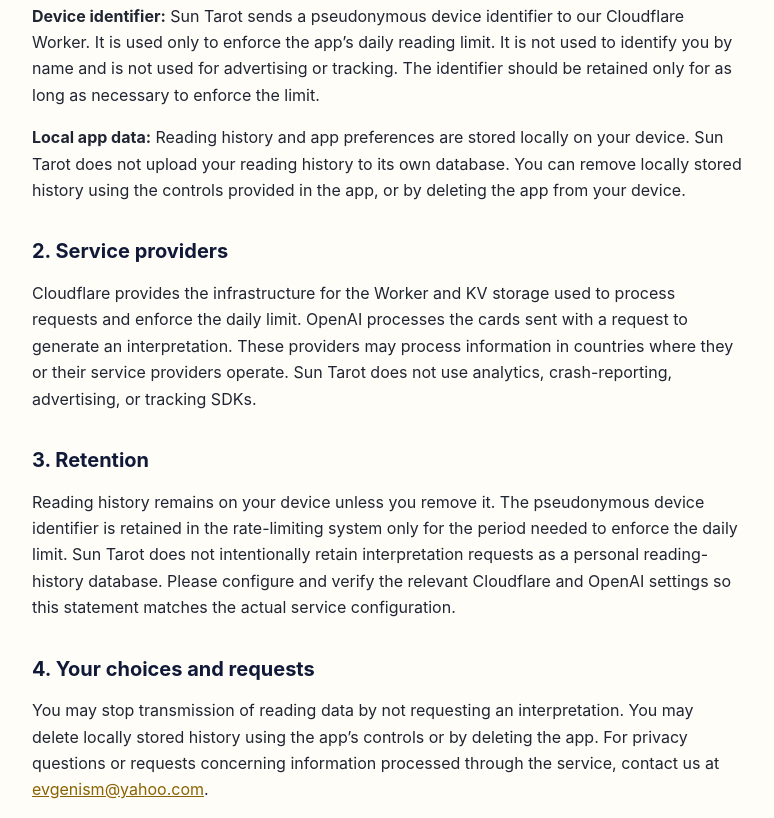
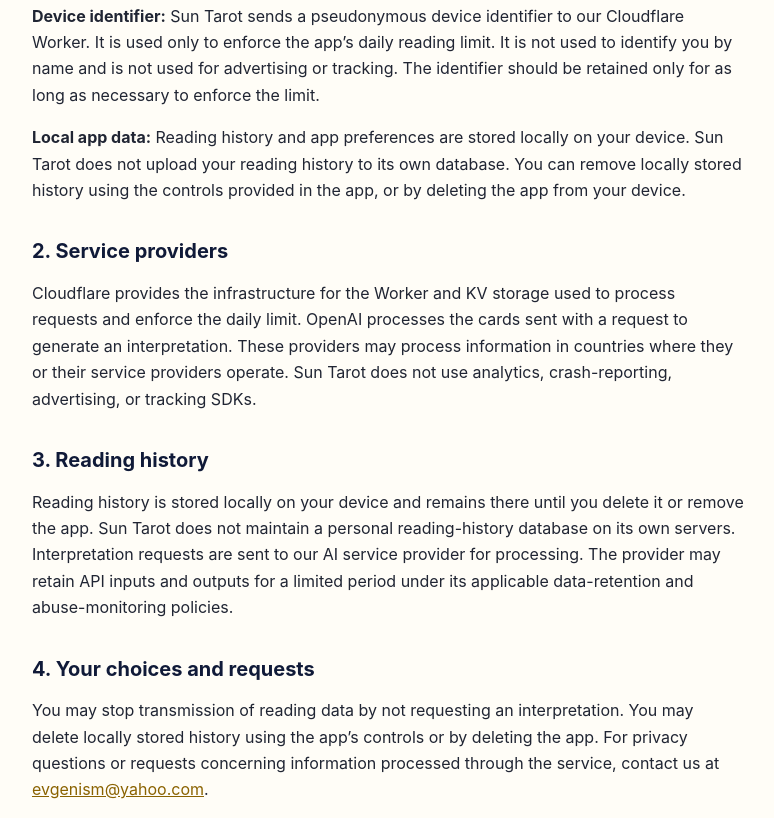
Before and after one commit to evgeni-manchev/sun-tarot-support, a plain HTML site: page privacy.html in a window 1280 px wide. Shown: the part 426-1244 px from the top of the page, without its empty margins (252-1026 px from the left). Drawn offline with Linux system fonts and the light colour scheme.

Commit message:
Update privacy.html

```diff
--- a/privacy.html
+++ b/privacy.html
@@ -32,8 +32,8 @@
     <h2>2. Service providers</h2>
     <p>Cloudflare provides the infrastructure for the Worker and KV storage used to process requests and enforce the daily limit. OpenAI processes the cards sent with a request to generate an interpretation. These providers may process information in countries where they or their service providers operate. Sun Tarot does not use analytics, crash-reporting, advertising, or tracking SDKs.</p>
 
-    <h2>3. Retention</h2>
-    <p>Reading history remains on your device unless you remove it. The pseudonymous device identifier is retained in the rate-limiting system only for the period needed to enforce the daily limit. Sun Tarot does not intentionally retain interpretation requests as a personal reading-history database. Please configure and verify the relevant Cloudflare and OpenAI settings so this statement matches the actual service configuration.</p>
+    <h2>3. Reading history</h2>
+    <p>Reading history is stored locally on your device and remains there until you delete it or remove the app. Sun Tarot does not maintain a personal reading-history database on its own servers. Interpretation requests are sent to our AI service provider for processing. The provider may retain API inputs and outputs for a limited period under its applicable data-retention and abuse-monitoring policies.</p>
 
     <h2>4. Your choices and requests</h2>
     <p>You may stop transmission of reading data by not requesting an interpretation. You may delete locally stored history using the app’s controls or by deleting the app. For privacy questions or requests concerning information processed through the service, contact us at <a href="mailto:evgenism@yahoo.com">evgenism@yahoo.com</a>.</p>
```
